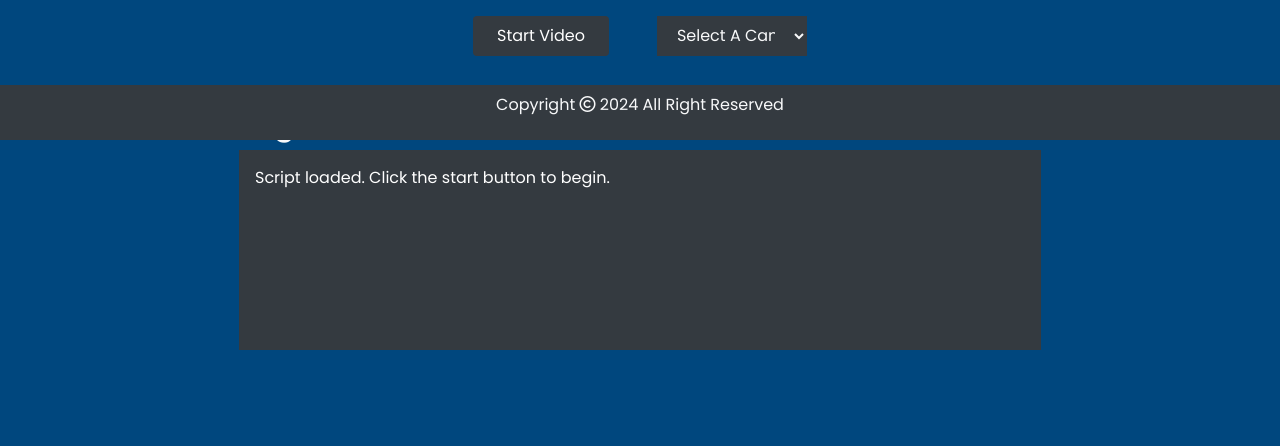
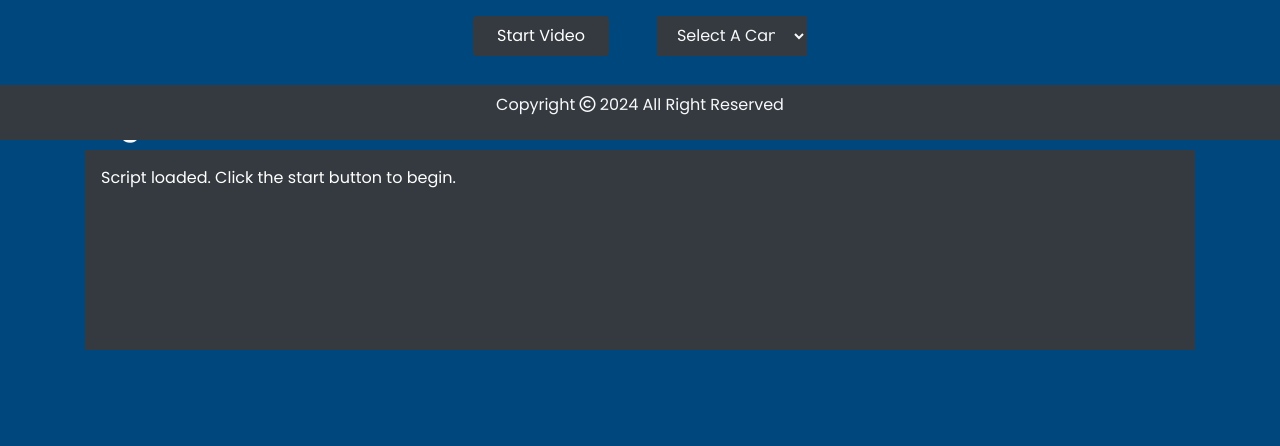
Before and after one commit to DognOndr1/WebRTCYoloProject, a Python web app: template app/templates/index.html in a window 1280 px wide. Shown: the part 660-1106 px from the top of the page. After the commit the page ends 1010 px from the top, so only its background shows below. Run offline with Jinja, Linux system fonts and the light colour scheme; the template is opened without the code that fills it, so the values that code supplies are empty; some libraries are stand-ins or nearby versions.

Commit message:
Son Commitle Aşağı Yukarı Aynı Şeyler

```diff
--- a/app/detector.py
+++ b/app/detector.py
@@ -44,8 +44,6 @@
 
                 detections.append(detection)
 
-                print(f"Class Name : {class_name}")
-
         processed_frame = results[0].plot()
 
         if processed_frame is None:
--- a/app/static/js/app.js
+++ b/app/static/js/app.js
@@ -83,6 +83,12 @@
     socket.on('connect', () => {
         mySID = socket.id;
         console.log("My SID:", mySID);
+        if (getBrowserInfo() === "Google Chrome") {
+            cameraPermission()
+        } else if (getBrowserInfo() === "Mozilla Firefox") {
+            StartVideoForPerm()
+            getConnectedDevices()
+        }
     });
 
     socket.on('disconnect', () => {
@@ -153,7 +159,7 @@
                     ctx.fillStyle = 'red';
 
                     const text = `ID: ${class_id}, ${class_name} Confidence: ${confidence.toFixed(2)}`;
-                    ctx.fillText(text, x1, y1 > 10 ? y1 - 10 : y1 + 20);
+                    ctx.fillText(text, x1, y1 > 20 ? y1 - 10 : y1 + 15);
                 }
             });
         } catch (error) {
@@ -308,7 +314,7 @@
     logsContainer.scrollTop = logsContainer.scrollHeight;
 }
 
-// !----------------------------------------------------------------Kamera İzni Kontrolü--------------------------------------------------------------------------------------
+// !-----------------------------------------------------------------Kamera İzni Kontrolü--------------------------------------------------------------------------------------
 async function cameraPermission() {
     const result = await navigator.permissions.query({name: "camera"})
 
@@ -320,7 +326,7 @@
     }
 }
 
-// !----------------------------------------------------------------Kamera İzni İçin Video Başlatma----------------------------------------------------------------
+// !-----------------------------------------------------------------Kamera İzni İçin Video Başlatma----------------------------------------------------------------
 async function StartVideoForPerm() {
     try {
         const stream = await navigator.mediaDevices.getUserMedia({'video': true})
@@ -332,9 +338,8 @@
 
 connectSocket()
 
-// !----------------------------------------------------------------Tarayıcı Bilgilerini Alma----------------------------------------------------------------
+// !-----------------------------------------------------------------Tarayıcı Bilgilerini Alma----------------------------------------------------------------
 const userAgent = navigator.userAgent;
-
 // !----------------------------------------------------------------Tarayıcı Adı ve Versiyonunu Bulma----------------------------------------------------------------
 function getBrowserInfo() {
     if (userAgent.indexOf("Firefox") > -1) {
@@ -355,10 +360,3 @@
         return "Bilinmeyen Tarayıcı";
     }
 }
-
-if (getBrowserInfo() === "Google Chrome") {
-    cameraPermission()
-} else if (getBrowserInfo() === "Mozilla Firefox") {
-    StartVideoForPerm()
-    getConnectedDevices()
-}
--- a/app/templates/index.html
+++ b/app/templates/index.html
@@ -22,7 +22,7 @@
             box-shadow: 0px 21px 116px -35px rgba(0,0,0,0.75);
         }
 
-        #canvas{
+        #canvas, #remoteVideo{
             position: absolute;
             top: 0;
             left: 0;
@@ -31,8 +31,6 @@
         #video-container{
             position: relative;
         }
-
-
 
     </style>
 </head>
@@ -46,7 +44,7 @@
         </header>
 
         <!-- Main Content -->
-        <main class="container absolute justify-content-center d-flex">
+        <main class="container justify-content-center d-flex", style="flex-direction: column;">
             <div class="video-sec align-items-center justify-content-center my-5">
                 <h3 class="text-light font-weight-bold">WebRTC - Gray Filter</h3>
 
@@ -64,13 +62,13 @@
                         <option value="">Select A Camera</option>
                     </select>
                 </div>
-                <!-- Logs Section -->
-                <div class="my-5 container log-container">
-                    <h2 class="text-light">Logs</h2>
-                    <div class="logs p-3 bg-dark text-light overflow-auto" style=" height: 200px; white-space: pre-wrap; word-wrap: break-word;"></div>
-                </div>
             </div>
         </main>
+        <!-- Log Section -->
+        <div class="container" style="margin-bottom: 5rem;">
+            <h2 class="text-light">Logs</h2>
+            <div class="logs p-3 bg-dark text-light overflow-auto container" style=" height: 200px; white-space: pre-wrap; word-wrap: break-word;"></div>
+        </div>
 
         <!-- Footer -->
         <footer class="bg-dark  fixed-bottom d-flex justify-content-center align-items-center mt-5 text-light" style="height:55px;">
--- a/configs/prod.toml
+++ b/configs/prod.toml
@@ -5,7 +5,7 @@
 is_active = true
 
 [API]
-chosen_api = "Flask"
+chosen_api = "Fast"
 
 [Static]
 static_directory = "app/static"
```
Also changed, not shown: app/static/css/style.css (+0 -73 lines), 1 other file.
